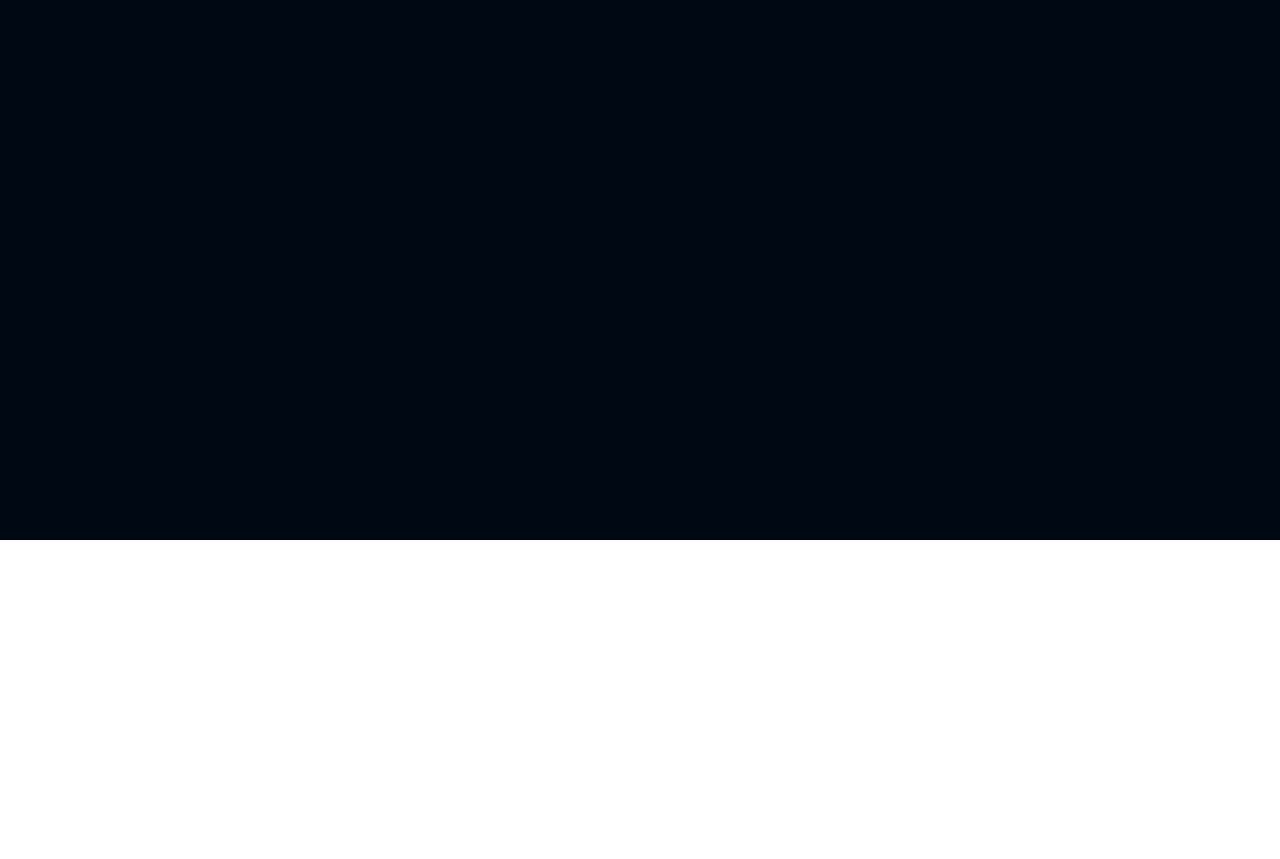
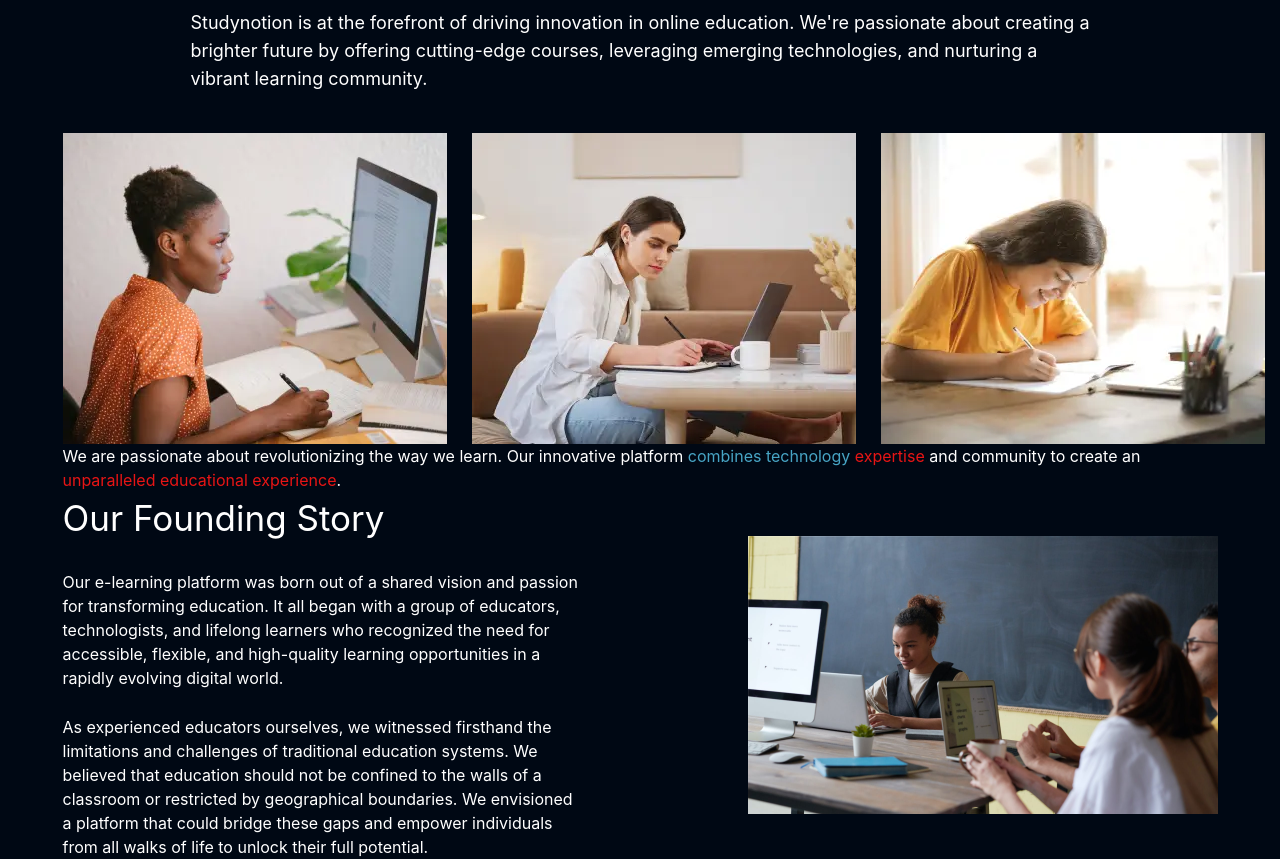
Before and after one commit to priyankRaiyani19/StudyNotion, a React (Create React App) app: page /about in a window 1280 px wide. Shown: the part 260-1119 px from the top of the page. Before the commit the page ends 800 px from the top, so only its background shows below. Built offline with nearby package versions, Linux system fonts and the light colour scheme; no server answers.

Commit message:
add about page

```diff
--- a/src/App.js
+++ b/src/App.js
@@ -9,9 +9,7 @@ import OpenRoute from "./components/core/Auth/OpneRoute"
 import OpneRoute from "./components/core/Auth/OpneRoute";
 import UpdatePassword from "./pages/UpdatePassword";
 import VerifyEmail from "./pages/VerifyEmail";
-
-
-
+import About from "./pages/About";
 
 
 function App() {
@@ -35,7 +33,7 @@ function App() {
                     path="login"
                     element={
                         <OpenRoute>
-                            <Login />
+                            <Login/>
                         </OpenRoute>
                     }
                 />
@@ -44,7 +42,7 @@ function App() {
                     path="forgot-password"
                     element={
                         <OpenRoute>
-                            <ForgotPassword />
+                            <ForgotPassword/>
                         </OpenRoute>
                     }
                 />
@@ -63,6 +61,13 @@ function App() {
                            </OpneRoute>
                        }
                 />
+                <Route path="about"
+                       element={
+                           <OpneRoute>
+                               <About/>
+                           </OpneRoute>
+                       }
+                />
             </Routes>
         </div>
     );
--- /dev/null
+++ b/src/components/core/AboutPage/Quote.js
@@ -0,0 +1,28 @@
+import React from 'react';
+import HighlightText from "../HomePage/HighlightText";
+
+const Quote = () => {
+    return (
+        <div>
+            We are passionate about revolutionizing the way we learn. Our innovative platform
+            <HighlightText text={"combines technology"}/>
+
+            <span className={`text-red`}>
+                {" "}
+                expertise
+            </span>
+            <span>
+                {" "}
+                 and community to create an
+            </span>
+            <span className="text-red">
+                {" "}
+                 unparalleled educational experience
+            </span>
+            .
+
+        </div>
+    );
+};
+
+export default Quote;
--- /dev/null
+++ b/src/pages/About.js
@@ -0,0 +1,82 @@
+import React from 'react';
+import HighlightText from "../components/core/HomePage/HighlightText";
+import BannerImage1 from "../assets/Images/aboutus1.webp"
+import BannerImage2 from "../assets/Images/aboutus2.webp"
+import BannerImage3 from "../assets/Images/aboutus3.webp"
+import Quote from "../components/core/AboutPage/Quote";
+import FoundingStory from "../assets/Images/FoundingStory.png";
+
+
+const About = () => {
+    return (
+        <div className={`mt-[100px] text-white max-w-maxContent mx-auto`}>
+
+            {/*section 1*/}
+
+            <section className={`flex flex-col items-center justify-between w-11/12 mx-auto gap-[40px]`}>
+                <div className={`flex flex-col items-center justify-between gap-5 w-[100%]`}>
+                    <header className={`text-[31px] flex flex-col place-items-center`}>
+                        Driving Innovation in Online Education for a <HighlightText text={"Brighter Future"}/>
+                    </header>
+                    <p className={`text-lg   flex flex-col items-center justify-between`}>
+                        Studynotion is at the forefront of driving innovation in online education.
+                        We're passionate about creating a <br/>brighter future by offering cutting-edge courses,
+                        leveraging emerging technologies, and nurturing a <br/> vibrant learning community.
+                    </p>
+
+                </div>
+                <div className={`flex gap-[25px] items-center justify-between`}>
+                    <img src={BannerImage1} alt="not found"/>
+                    <img src={BannerImage2} alt="not found"/>
+                    <img src={BannerImage3} alt="not found"/>
+                </div>
+
+            </section>
+
+            {/*section 2*/}
+
+            <section className={`flex flex-col items-center justify-between w-11/12 mx-auto gap-[40px]`}>
+                <div>
+                    <Quote/>
+                </div>
+            </section>
+
+
+            {/*section 3*/}
+
+            <section className={`flex flex-col items-center justify-between w-11/12 mx-auto gap-[40px]`}>
+                <div>
+                    <div className="flex items-center justify-between">
+                        <div className={`w-[45%] flex flex-col gap-[25px]`}>
+                            <h1 className={`text-[35px]`}>
+                                Our Founding Story
+                            </h1>
+
+                            <p>
+                                Our e-learning platform was born out of a shared vision and passion for transforming
+                                education. It all began with a group of educators, technologists, and lifelong learners
+                                who recognized the need for accessible, flexible, and high-quality learning
+                                opportunities in a rapidly evolving digital world.
+                            </p>
+                            <p>
+                                As experienced educators ourselves, we witnessed firsthand the limitations and
+                                challenges of traditional education systems. We believed that education should not be
+                                confined to the walls of a classroom or restricted by geographical boundaries. We
+                                envisioned a platform that could bridge these gaps and empower individuals from all
+                                walks of life to unlock their full potential.
+                            </p>
+                        </div>
+                        <div>
+                            <img src={FoundingStory} alt="not found"/>
+
+                        </div>
+                    </div>
+                </div>
+            </section>
+
+
+        </div>
+    );
+};
+
+export default About;
--- a/src/pages/Home.js
+++ b/src/pages/Home.js
@@ -116,11 +116,11 @@ const Home = () => {
 
             {/* ? Section 2  */}
 
-            <div className='bg-pure-greys-5 text-richblack-700'>
+            <div className='bg-pure-greys-5  text-richblack-700'>
                 <div className='homepage_bg h-[310px]'>
 
                     <div className='w-11/12 max-w-maxContent flex flex-col items-center justify-between gap-5 mx-auto'>
-                        <div className='h-[10px]'></div>
+                        <div className='h-[200px]'></div>
                         <div className='flex flex-row gap-7 text-white '>
                             <CTAButton active={true} linkto={"/signup"}>
                                 <div className='flex items-center gap-3'>
--- a/src/pages/VerifyEmail.js
+++ b/src/pages/VerifyEmail.js
@@ -117,7 +117,6 @@ const VerifyEmail = () => {
                                 </Link>
                             </div>
                         </div>
-
                     )
             }
         </div>
--- a/src/services/oprations/authApi.js
+++ b/src/services/oprations/authApi.js
@@ -54,7 +54,7 @@ export function signUp(
     navigate
 ) {
     return async (dispatch) => {
-        // const toastId = toast.loading("Loading...")
+        const toastId = toast.loading("Loading...")
         dispatch(setLoading(true))
         try {
             const response = await apiConnector("POST", SIGNUP_API, {
@@ -80,7 +80,7 @@ export function signUp(
             navigate("/signup")
         }
         dispatch(setLoading(false))
-        // toast.dismiss(toastId)
+        toast.dismiss(toastId)
     }
 }
 
```
Lines whose indentation alone changed are shown as unchanged.
